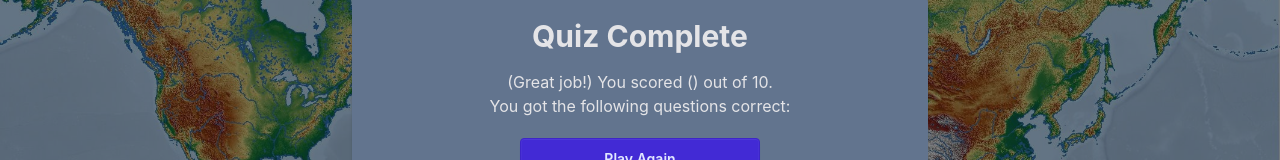
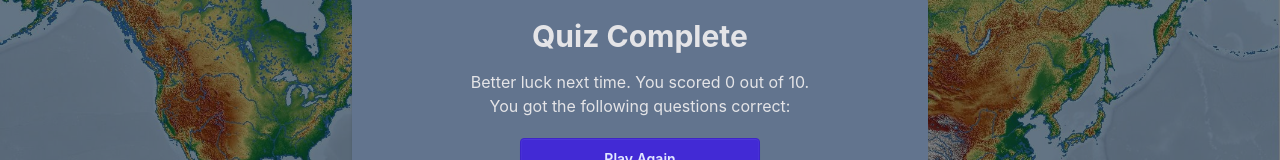
Before and after one commit to AndyMLearmouth92/country-flag-quiz, an Angular app: page /end-game in a window 1280 px wide. Shown: the part 274-434 px from the top of the page. Built offline with nearby package versions, Linux system fonts and the light colour scheme.

Commit message:
Built the quizEndMessage function to provide a message to the user at the end of the quiz.

```diff
--- a/src/app/components/end-game/end-game.html
+++ b/src/app/components/end-game/end-game.html
@@ -1,6 +1,6 @@
 <div class="card bg-base-100 shadow-sm flex place-content-center bg-slate-500 w-xl p10">
   <app-heading textContent="Quiz Complete"/>
-  <h2>(Great job!) You scored () out of 10.</h2>
+  <h2>{{quizEndMessage()}} You scored {{this.score}} out of 10.</h2>
   <div class="mb-5">
     <ul>
       You got the following questions correct:
--- a/src/app/components/end-game/end-game.ts
+++ b/src/app/components/end-game/end-game.ts
@@ -1,6 +1,7 @@
-import { Component } from '@angular/core';
+import { Component, inject } from '@angular/core';
 import { Heading } from '../heading/heading';
 import { Button } from '../button/button';
+import { Quiz } from '../../services/quiz/quiz';
 
 @Component({
   selector: 'app-end-game',
@@ -8,4 +9,23 @@ import { Button } from '../button/button';
   templateUrl: './end-game.html',
   styleUrl: './end-game.css',
 })
-export class EndGame {}
+export class EndGame {
+  quizService = inject(Quiz)
+  score = this.quizService.correctlyAnsweredQuestions()
+
+  quizEndMessage() {
+    if (this.score < 3) {
+      return 'Better luck next time.';
+    }
+    if (this.score < 6) {
+      return 'Ok effort, but more practice needed.';
+    }
+    if (this.score < 8) {
+      return 'Good effort.';
+    }
+    if (this.score < 10) {
+      return 'Great effort.';
+    }
+    return 'Perfect score!';
+  }
+}
```
